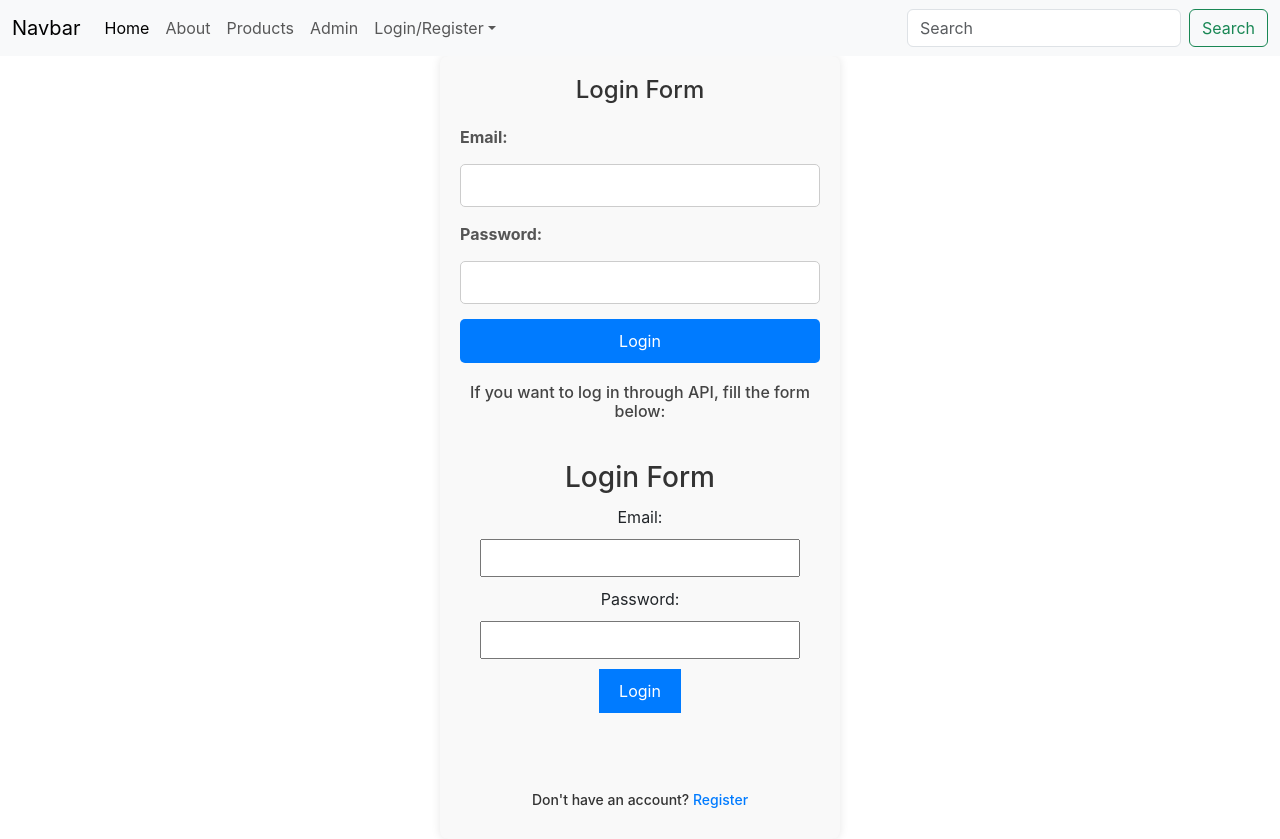
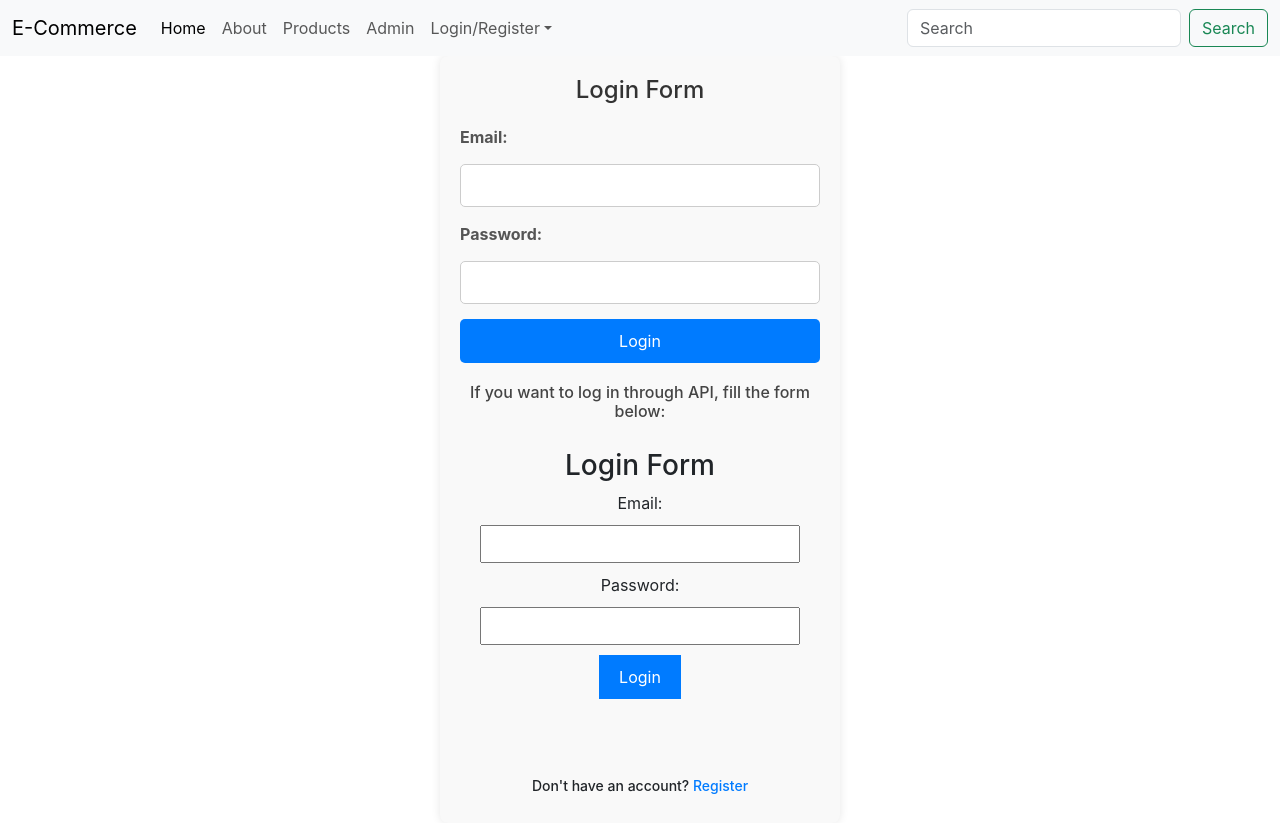
Before and after one commit to AyushSavaliya18/React_JS, a React (Create React App) app in the folder ayush/: page /login in a window 1280 px wide. Built offline with nearby package versions, Linux system fonts and the light colour scheme; the HTML template or start-up script is replaced by a standard one.

Commit message:
products done

```diff
--- a/ayush/src/App.js
+++ b/ayush/src/App.js
@@ -6,7 +6,7 @@ import About from "./component/About";
 import Registration from "./component/Registration";
 import Login from "./component/Login";
 import AdminHome from "./Admin/AdminHome";
-import ProductList from "./component/ProductList";
+import Products from "./component/ShoppingPage";
 import ProductManager from "./Admin/ProductManager";
 
 function App() {
@@ -20,7 +20,7 @@ function App() {
           <Route path="/login" element={<Login />} />
           <Route path="/registration" element={<Registration />} />
           <Route path="/" element={<ProductManager />} />
-          <Route path="/products" element={<ProductList />} />
+          <Route path="/Products" element={<Products />} />
         </Routes>
       </BrowserRouter>
     </div>
--- a/ayush/src/component/Nav.js
+++ b/ayush/src/component/Nav.js
@@ -5,8 +5,8 @@ function Nav() {
     <div>
       <nav className="navbar navbar-expand-lg navbar-light bg-light">
         <div className="container-fluid">
-          <a className="navbar-brand" href="./Nav.js">
-            Navbar
+          <a className="navbar-brand" href="/Home">
+            E-Commerce
           </a>
           <button
             className="navbar-toggler"
@@ -31,12 +31,12 @@ function Nav() {
                 </a>
               </li>
               <li className="nav-item">
-                <a className="nav-link" href="./about">
+                <a className="nav-link" href="/about">
                   About
                 </a>
               </li>
               <li className="nav-item">
-                <a className="nav-link" href="./AddProduct">
+                <a className="nav-link" href="/Products">
                   Products
                 </a>
               </li>
@@ -58,12 +58,12 @@ function Nav() {
                 </a>
                 <ul className="dropdown-menu" aria-labelledby="navbarDropdown">
                   <li>
-                    <a className="dropdown-item" href="./login">
+                    <a className="dropdown-item" href="/login">
                       Login
                     </a>
                   </li>
                   <li>
-                    <a className="dropdown-item" href="./registration">
+                    <a className="dropdown-item" href="/registration">
                       Registration
                     </a>
                   </li>
```
